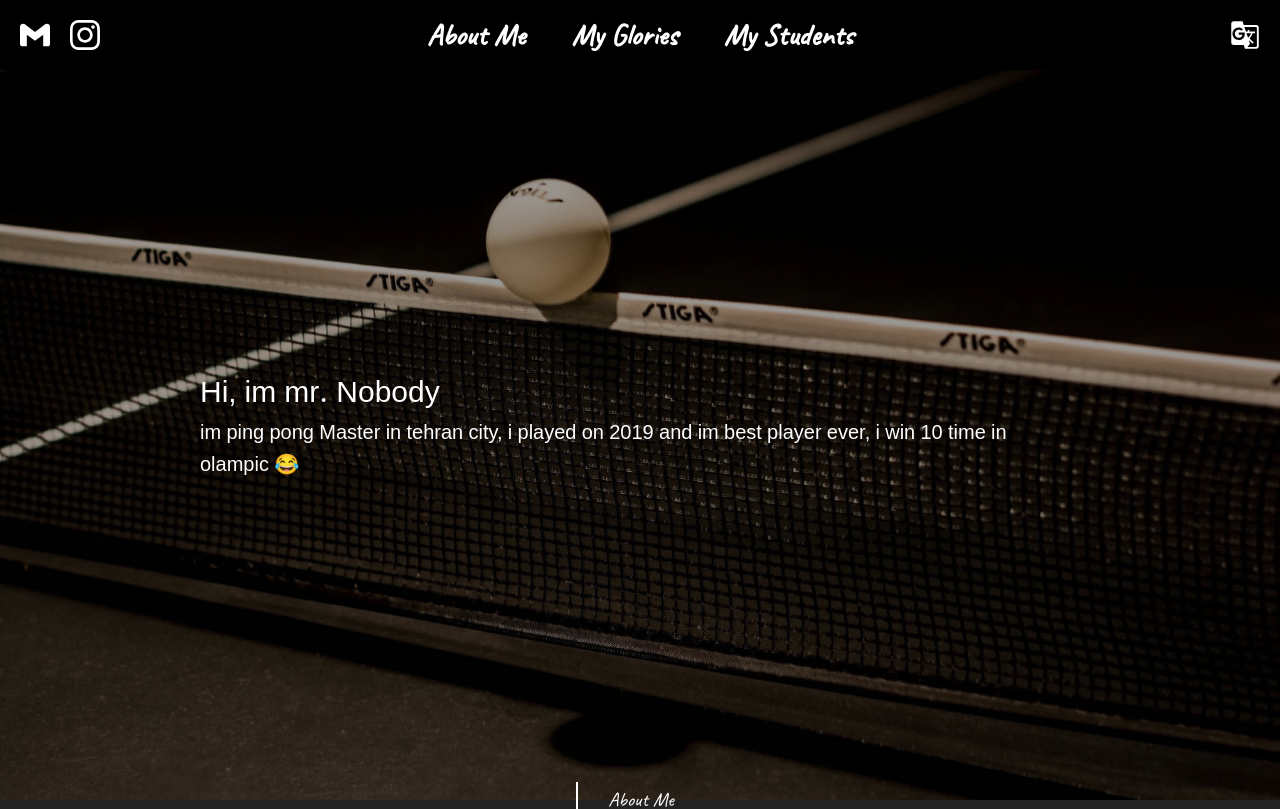
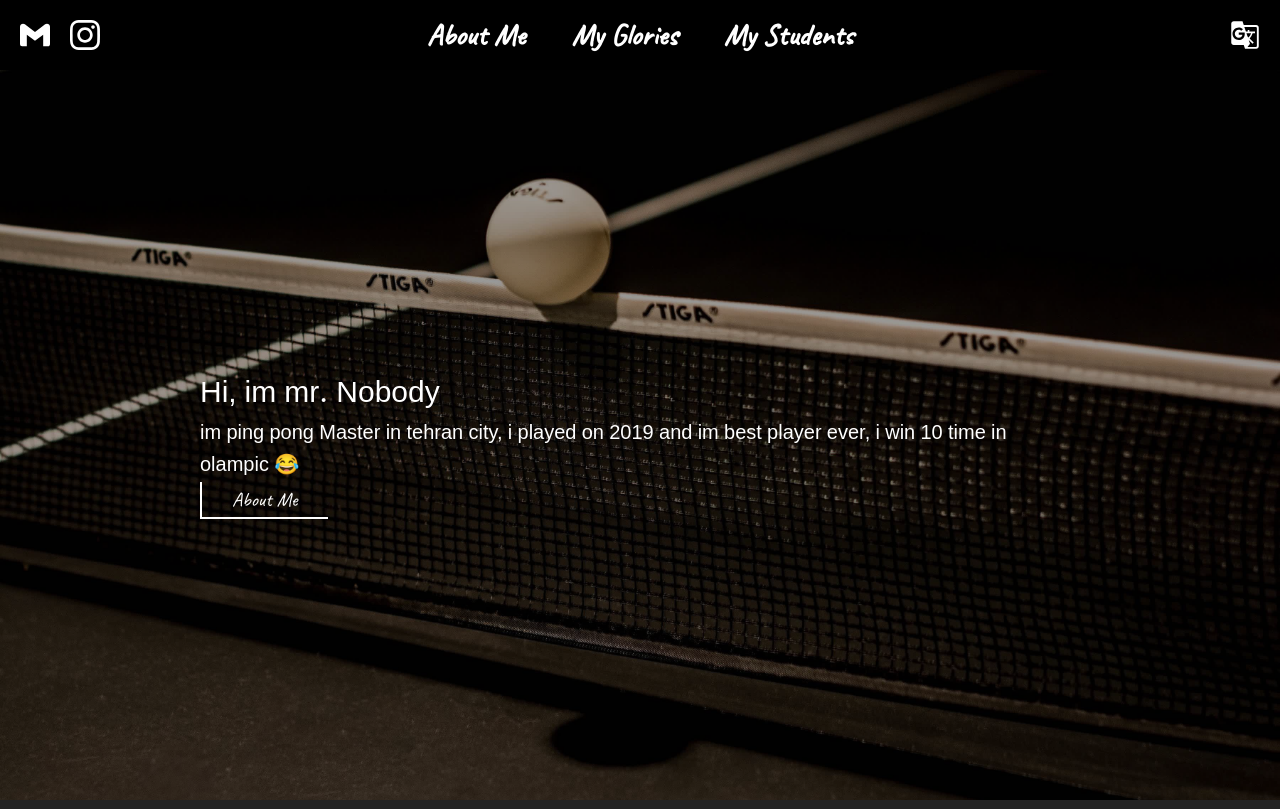
Before and after one commit to 00-team/ping-pong-site, a React app: page / in a window 1280 px wide. Shown: the top 809 px of the page. Built offline with nearby package versions, Linux system fonts and the light colour scheme; a web font is replaced by a local one.

Commit message:
remove button margin

```diff
--- a/src/components/common/sass/button.scss
+++ b/src/components/common/sass/button.scss
@@ -6,7 +6,7 @@
     border: 2px solid #fff;
     border-top: none;
     color: #fff;
-    margin: 300px auto;
+    // margin: 300px auto;
 
     body.ltr & {
         border-right: none;
```
